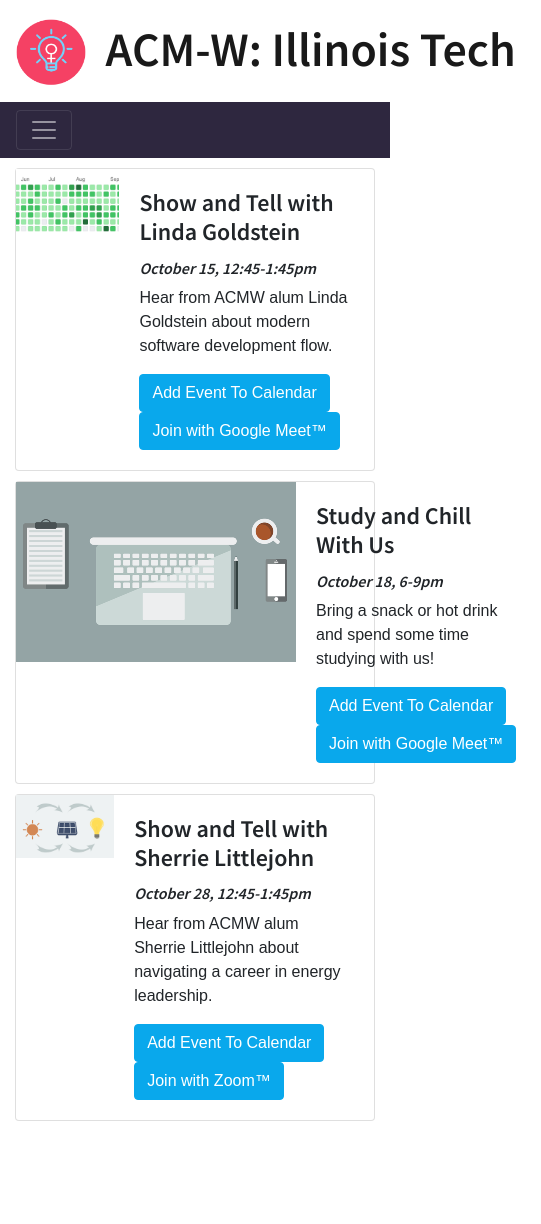
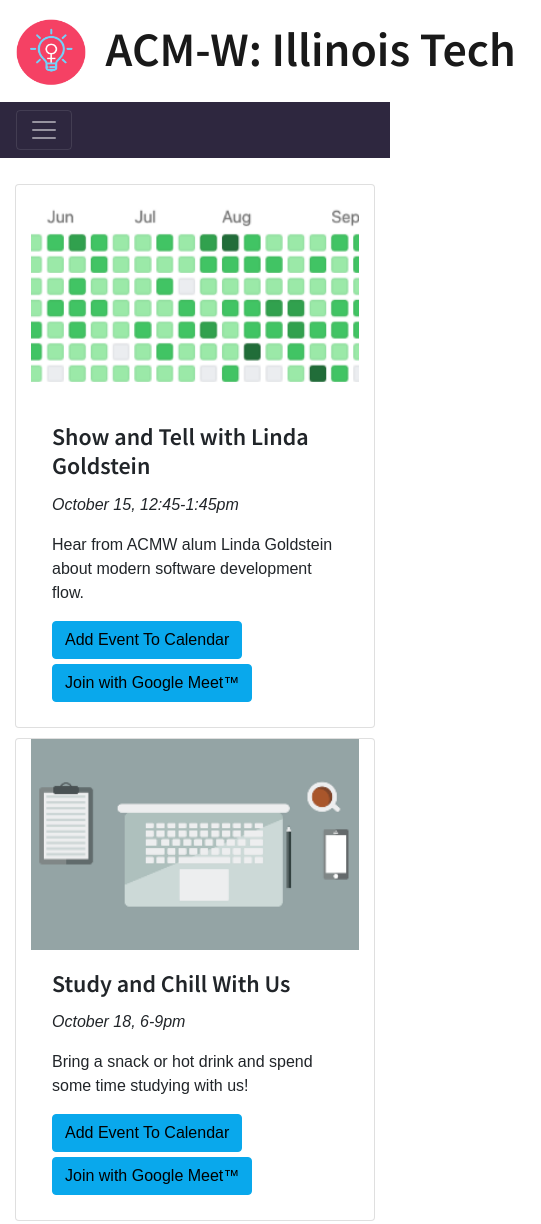
Before and after one commit to acmw-hawk/acmw-hawk.github.io, a plain HTML site: page events/index.html in a window 390 px wide. Shown: the top 1224 px of the page, 541 px wide, since content can reach past the window. Before the commit the page ends 1121 px from the top, so only its background shows below. Drawn offline with nearby package versions, Linux system fonts and the light colour scheme.

Commit message:
smaller images, accessibility changes, responsiveness on events page

```diff
--- a/assets/css/main.css
+++ b/assets/css/main.css
@@ -69,6 +69,8 @@ nav .navbar-brand img {
   background-color: #09A8EC;
   border-color: #09A8EC;
   margin-right: 5px;
+  margin-bottom: 5px;
+  color: #000000;
 }
 
 .btn-primary:hover {
@@ -98,6 +100,15 @@ nav .navbar-brand img {
   margin: 10px 0 20px 0;
 }
 
+.main-text h2 {
+  font-size: 1.5rem;
+}
+
+.card-title {
+  font-size: 1.5rem;
+}
+
+
 .container-fluid {
   padding: 0;
 }
@@ -106,3 +117,7 @@ nav .navbar-brand img {
   padding: 0;
   margin: 0;
 }
+
+.header-text {
+  display: none;
+}
--- a/events/index.html
+++ b/events/index.html
@@ -42,15 +42,19 @@
         </div>
       </nav>
     </div>
-    <div class="container">
+    <div class="header-text row container-fluid">
+      <h1>Upcoming Events</h1>
+    </div>
+    <div class="container py-3">
       <div class="card event-card">
-        <div class="card-horizontal">
-            <div class="img-square-wrapper">
-                <img width="100%" class="" src="../assets/images/eventphotos/showandtell.png" alt="Github commit history">
+        <div class="row">
+          <div class="col-md-4">
+            <img width="100%" src="../assets/images/eventphotos/showandtell.png" alt="Github commit history">
           </div>
+          <div class="col-md-8 px-3">
             <div class="card-body">
-                <h4 class="card-title">Show and Tell with Linda Goldstein</h4>
-                <h6><i>October 15, 12:45-1:45pm</i></h6>
+              <h2 class="card-title">Show and Tell with Linda Goldstein</h2>
+              <p><i>October 15, 12:45-1:45pm</i></p>
               <p class="card-text">Hear from ACMW alum Linda Goldstein about modern software development flow.</p>
               <div class="row">
                 <a target="_blank" href="https://calendar.google.com/event?action=TEMPLATE&amp;tmeid=NXBtcHF1NXZuYTdpcnNoYjltdGVpdHMydWIgaWl0LmVkdV9paWZicXI1YXZxdmVvdm5nMzZqN2I5MjA3Y0Bn&amp;tmsrc=iit.edu_iifbqr5avqveovng36j7b9207c%40group.calendar.google.com" class="btn btn-primary">Add Event To Calendar</a>
@@ -59,14 +63,16 @@
             </div>
           </div>
         </div>
+      </div>
       <div class="card event-card">
-        <div class="card-horizontal">
-          <div class="img-square-wrapper">
-              <img width="280px" class="" src="../assets/images/eventphotos/studynight.png" alt="Laptop and notebook graphic">
+        <div class="row">
+          <div class="col-md-4">
+              <img width="100%"src="../assets/images/eventphotos/studynight.png" alt="Overhead drawing of laptop and notebook">
           </div>
+          <div class="col-md-8 px-3">
             <div class="card-body">
-              <h4 class="card-title">Study and Chill With Us</h4>
-              <h6><i>October 18, 6-9pm</i></h6>
+              <h2 class="card-title">Study and Chill With Us</h2>
+              <p><i>October 18, 6-9pm</i></p>
               <p class="card-text">Bring a snack or hot drink and spend some time studying with us!</p>
               <div class="row">
                 <a target="_blank" href="https://calendar.google.com/event?action=TEMPLATE&amp;tmeid=NDNscjFsdHZrdmYzcHQ5bmNtOHNoOTY4aWUgaWl0LmVkdV9paWZicXI1YXZxdmVvdm5nMzZqN2I5MjA3Y0Bn&amp;tmsrc=iit.edu_iifbqr5avqveovng36j7b9207c%40group.calendar.google.com" class="btn btn-primary">Add Event To Calendar</a>
@@ -75,18 +81,21 @@
             </div>
           </div>
         </div>
+      </div>
       <div class="card event-card">
-        <div class="card-horizontal">
-          <div class="img-square-wrapper">
+        <div class="row">
+          <div class="col-md-4">
               <img width="100%" class="" src="../assets/images/eventphotos/energy.png" alt="Sun, solar panel, and lightbulb, with arrows in between">
           </div>
+          <div class="col-md-8 px-3">
             <div class="card-body">
-              <h4 class="card-title">Show and Tell with Sherrie Littlejohn</h4>
-              <h6><i>October 28, 12:45-1:45pm</i></h6>
+              <h2 class="card-title">Show and Tell with Sherrie Littlejohn</h2>
+              <p><i>October 28, 12:45-1:45pm</i></p>
               <p class="card-text">Hear from ACMW alum Sherrie Littlejohn about navigating a career in energy leadership.</p>
               <div class="row">
                 <a target="_blank" href="https://calendar.google.com/event?action=TEMPLATE&amp;tmeid=MGg2amczMWs0YW0wdm04MmNhZXVyOWN0bTYgaWl0LmVkdV9paWZicXI1YXZxdmVvdm5nMzZqN2I5MjA3Y0Bn&amp;tmsrc=iit.edu_iifbqr5avqveovng36j7b9207c%40group.calendar.google.com" class="btn btn-primary">Add Event To Calendar</a>
                 <a href="https://zoom.us/j/92746014935?pwd=VHFEWWhXSW83NVBUN2NyQnBpUXdVQT09" class="btn btn-primary">Join with Zoom&trade;</a>
+              </div>
             </div>
           </div>
         </div>
```
Also changed, not shown: contact/index.html (+4 -2 lines), index.html (+8 -3 lines), assets/images/emaillogo.png, assets/images/facebooklogo.png, assets/images/instagramlogo.png, assets/images/presencelogo.png, assets/images/twitterlogo.png. Lines whose indentation alone changed are shown as unchanged.
